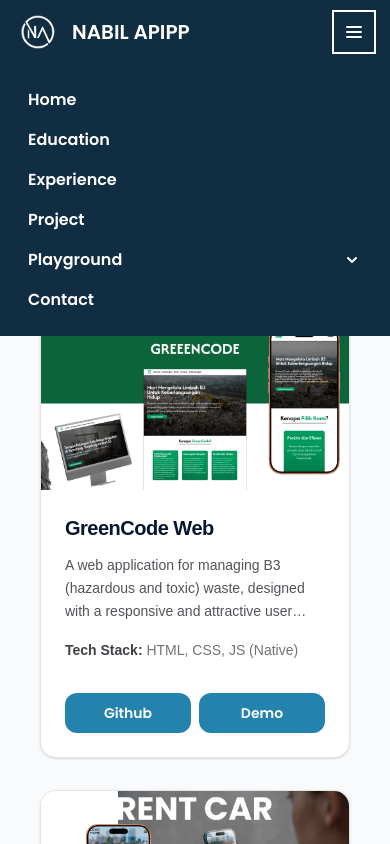
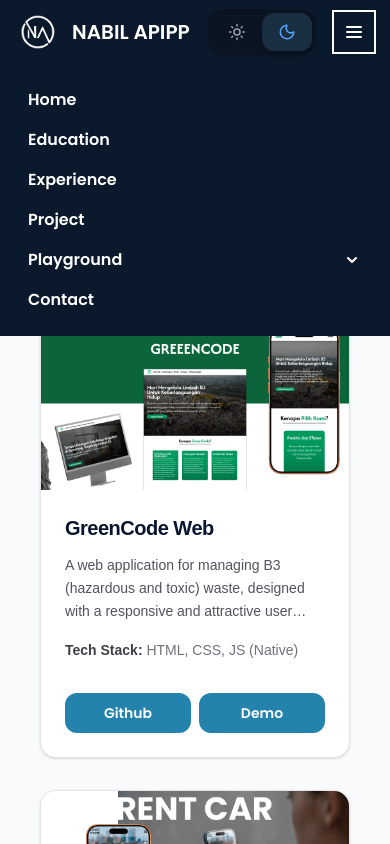
Before and after one commit to NaApipp/portosuperapp_v2, a Next.js app: page /project in a window 390 px wide. Both pictures are taken after a click on the button "Open main menu". Built offline with nearby package versions, Linux system fonts and the light colour scheme; no server answers.

Commit message:
feat: add new toggle theme in navbar responsive

```diff
--- a/app/components/navbar.tsx
+++ b/app/components/navbar.tsx
@@ -1,7 +1,8 @@
 "use client"
 
-import { useState } from "react";
+import { useState, useEffect } from "react";
 import Link from "next/link";
+import { Sun, Moon } from "lucide-react";
 
 export default function Navbar() {
   const [open, setOpen] = useState(false);
@@ -9,7 +10,7 @@ export default function Navbar() {
   const close = () => setOpen(false);
 
   return (
-    <nav className="lg:hidden fixed inset-x-0 top-0 z-50 bg-[#102D41]">
+    <nav className="lg:hidden fixed inset-x-0 top-0 z-50 bg-[#0B192C] dark:bg-[#102D41]">
       {/* bar atas */}
       <div className="max-w-screen-xl mx-auto flex h-16 items-center justify-between px-4 relative">
         <Link href="/project" className="flex items-center space-x-3 rtl:space-x-reverse">
@@ -23,6 +24,9 @@ export default function Navbar() {
           </span>
         </Link>
 
+        <div className="flex items-center gap-4">
+          <ToggleTheme />
+        </div>
         <button
           type="button"
           onClick={() => setOpen((v) => !v)}
@@ -54,7 +58,7 @@ export default function Navbar() {
             ${open ? "block" : "hidden"}
             absolute top-16 left-0 right-0
             md:static md:block md:w-auto
-            bg-[#102D41]
+            bg-[#0B192C] dark:bg-[#102D41]
           `}
         >
           <ul className="
@@ -160,3 +164,52 @@ export default function Navbar() {
     </nav>
   );
 }
+
+function ToggleTheme() {
+  const [theme, setTheme] = useState<"light" | "dark">("dark");
+
+  useEffect(() => {
+    // Check initial theme or system preference
+    const savedTheme = localStorage.getItem("theme") as "light" | "dark" | null;
+    if (savedTheme) {
+      setTheme(savedTheme);
+      document.documentElement.classList.toggle("dark", savedTheme === "dark");
+    } else if (window.matchMedia("(prefers-color-scheme: dark)").matches) {
+      setTheme("dark");
+      document.documentElement.classList.add("dark");
+    }
+  }, []);
+
+  const toggleTheme = (newTheme: "light" | "dark") => {
+    setTheme(newTheme);
+    localStorage.setItem("theme", newTheme);
+    document.documentElement.classList.toggle("dark", newTheme === "dark");
+  };
+
+  return (
+    <div className="flex bg-[#0B1521] rounded-2xl p-1 w-full max-w-[200px] mx-auto shadow-inner">
+      <button
+        onClick={() => toggleTheme("light")}
+        className={`flex flex-1 items-center justify-center gap-2 py-2.5 px-4 rounded-xl transition-all duration-300 ${
+          theme === "light"
+            ? "bg-[#1A2E42] text-white shadow-lg"
+            : "text-gray-400 hover:text-gray-300"
+        }`}
+      >
+        <Sun size={18} className={theme === "light" ? "text-yellow-400" : ""} />
+        {/* <span className="text-sm font-medium font-inter">Light</span> */}
+      </button>
+      <button
+        onClick={() => toggleTheme("dark")}
+        className={`flex flex-1 items-center justify-center gap-2 py-2.5 px-4 rounded-xl transition-all duration-300 ${
+          theme === "dark"
+            ? "bg-[#1A2E42] text-white shadow-lg"
+            : "text-gray-400 hover:text-gray-300"
+        }`}
+      >
+        <Moon size={18} className={theme === "dark" ? "text-blue-400" : ""} />
+        {/* <span className="text-sm font-medium font-inter">Dark</span> */}
+      </button>
+    </div>
+  );
+}
```
